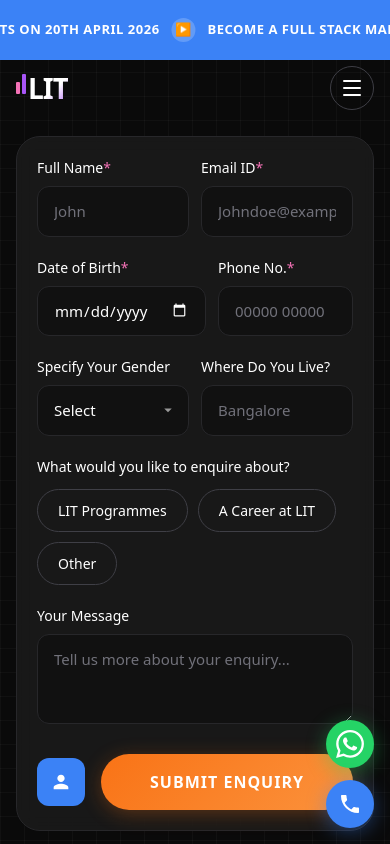
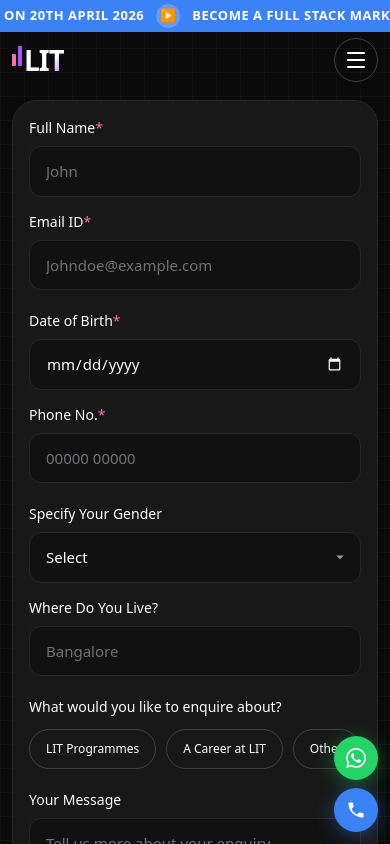
Before and after one commit to sarfarazalisyed/lit-contact, a Next.js app: page / in a window 390 px wide. Shown: the top 844 px of the page. Built offline with nearby package versions, Linux system fonts and the light colour scheme; a web font is replaced by a local one.

Commit message:
refactor: Enhance responsive design and refine UI styling across forms, newsletter, and various components.

```diff
--- a/app/globals.css
+++ b/app/globals.css
@@ -319,10 +319,20 @@
    Form Field Rows
    ============================================ */
 
+/* Use CSS custom property so media queries can override without !important conflicts */
 .form-row-2col {
-  display: grid !important;
-  grid-template-columns: 1fr 1fr !important;
+  --form-cols: 1fr 1fr;
+  display: grid;
+  grid-template-columns: var(--form-cols);
   gap: 16px;
+}
+
+/* Ensure all form inputs can shrink properly */
+.form-row-2col input,
+.form-row-2col select,
+.form-row-2col textarea {
+  min-width: 0;
+  width: 100%;
 }
 
 /* ============================================
@@ -584,7 +594,7 @@
   :root {
     --page-pad: 16px;
     --nav-height: 56px;
-    --ticker-height: 60px;
+    --ticker-height: 36px;
   }
 
   body::before {
@@ -607,8 +617,10 @@
     height: 220px;
   }
 
+  /* Stack form fields to single column on mobile */
   .form-row-2col {
-    gap: 12px;
+    --form-cols: 1fr;
+    gap: 14px;
   }
 
   .faq-section {
@@ -628,6 +640,21 @@
     padding: 40px var(--page-pad);
   }
 
+  /* Stack newsletter input + subscribe button vertically */
+  .newsletter-input-row {
+    flex-direction: column;
+  }
+
+  .newsletter-input-row input {
+    border-radius: 12px;
+    border-right: 1px solid var(--border-default);
+  }
+
+  .newsletter-input-row button {
+    border-radius: 12px;
+    margin-top: 8px;
+  }
+
   .floating-actions {
     bottom: 16px;
     right: 16px;
@@ -638,3 +665,48 @@
     height: 48px;
   }
 }
+
+/* ============================================
+   RESPONSIVE — Small Mobile (≤ 480px)
+   ============================================ */
+
+@media (max-width: 480px) {
+  :root {
+    --page-pad: 12px;
+    --ticker-height: 32px;
+  }
+
+  .hero-section {
+    padding-top: calc(var(--ticker-height) + var(--nav-height) + 12px);
+    padding-bottom: 24px;
+    gap: 16px;
+  }
+
+  .hero-illustration {
+    height: 180px;
+  }
+
+  .newsletter-section {
+    padding: 28px var(--page-pad);
+  }
+
+  .faq-heading {
+    font-size: 1.75rem;
+  }
+
+  .floating-actions {
+    bottom: 12px;
+    right: 12px;
+    gap: 8px;
+  }
+
+  .floating-btn {
+    width: 44px;
+    height: 44px;
+  }
+
+  .floating-btn svg {
+    width: 20px;
+    height: 20px;
+  }
+}
--- a/app/page.tsx
+++ b/app/page.tsx
@@ -384,8 +384,8 @@
         {/* Right Column: Contact Form Card — on mobile this goes FIRST */}
         <div className="animate-on-scroll delay-1 hero-right" style={{
           background: 'rgba(26,26,26,0.9)', borderRadius: '24px',
-          padding: 'clamp(20px, 4vw, 36px)', border: '1px solid var(--border-default)',
-          backdropFilter: 'blur(10px)',
+          padding: 'clamp(16px, 4vw, 36px)', border: '1px solid var(--border-default)',
+          backdropFilter: 'blur(10px)', overflow: 'hidden',
         }}>
           <form onSubmit={handleSubmit} style={{ display: 'flex', flexDirection: 'column', gap: '20px' }}>
             <input type="text" name="honeypot" style={{ position: 'absolute', left: '-9999px', opacity: 0, height: 0, width: 0, overflow: 'hidden' }} tabIndex={-1} autoComplete="off" aria-hidden="true" />
@@ -442,7 +442,7 @@
                   <button key={type} type="button"
                     onClick={() => updateField('enquiryType', type)}
                     style={{
-                      padding: '10px 20px', borderRadius: '999px', fontSize: '14px',
+                      padding: '10px 16px', borderRadius: '999px', fontSize: 'clamp(12px, 2.5vw, 14px)',
                       fontWeight: 500, cursor: 'pointer',
                       transition: 'all var(--transition-normal)',
                       background: form.enquiryType === type ? 'white' : 'transparent',
@@ -681,14 +681,14 @@
             <p style={{ color: 'var(--text-secondary)', fontSize: '15px', lineHeight: 1.6, marginBottom: '28px' }}>
               Stay in the loop and unlock exclusive content, industry insights, and exciting updates by signing up for our newsletter today!
             </p>
-            <div style={{ display: 'flex', gap: '0', alignItems: 'stretch' }}>
+            <div className="newsletter-input-row" style={{ display: 'flex', gap: '0', alignItems: 'stretch' }}>
               <input placeholder="Enter Your Email"
                 style={{
                   flex: 1, padding: '14px 18px', background: 'var(--bg-secondary)',
-                  border: '1px solid var(--border-default)', borderRight: 'none',
-                  borderRadius: '12px 0 0 12px', color: 'white', fontSize: '15px',
+                  border: '1px solid var(--border-default)',
+                  borderRadius: '12px 0 0 12px', color: 'white', fontSize: 'clamp(13px, 2.5vw, 15px)',
                   outline: 'none', transition: 'border-color var(--transition-normal)',
-                  minWidth: 0,
+                  minWidth: 0, boxSizing: 'border-box' as const,
                 }}
                 onFocus={e => e.currentTarget.style.borderColor = 'var(--magenta)'}
                 onBlur={e => e.currentTarget.style.borderColor = 'var(--border-default)'}
```
